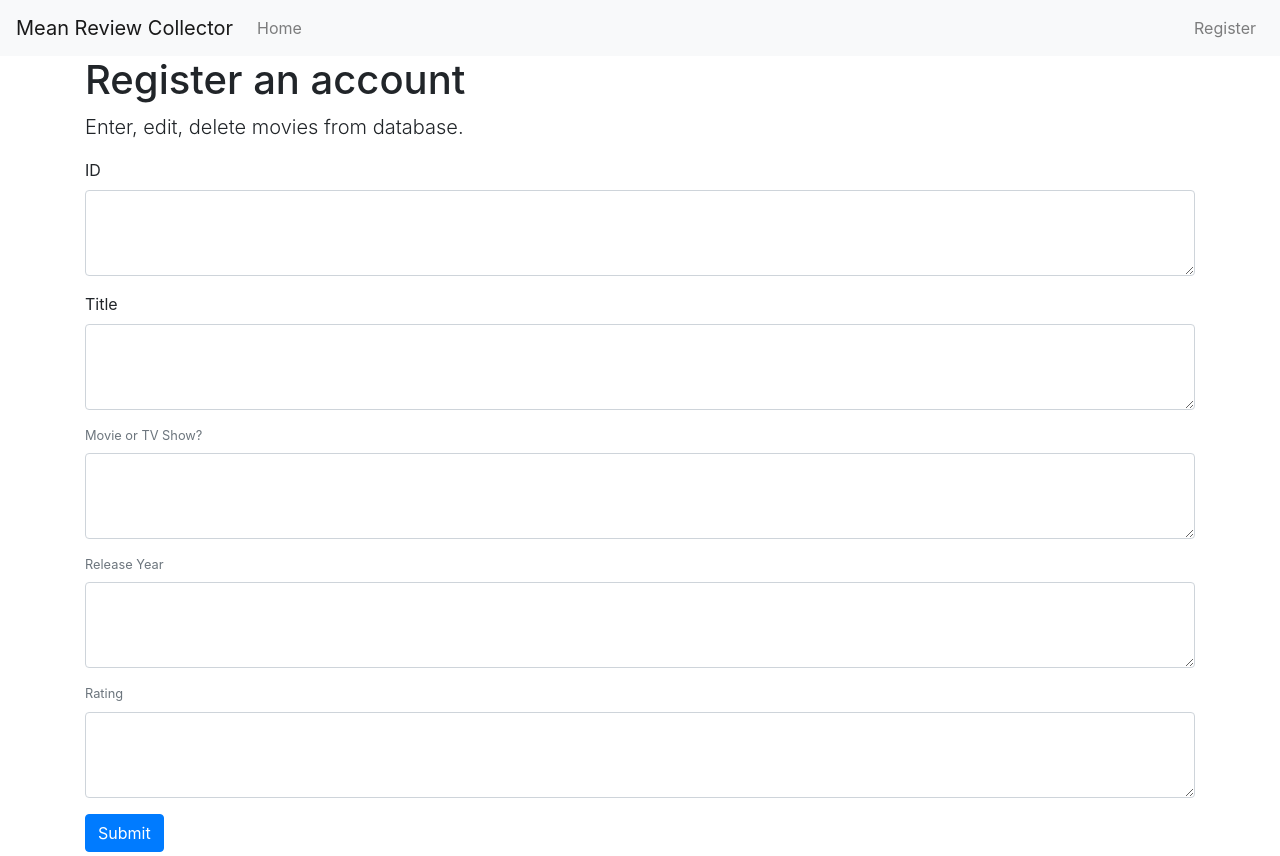
After one commit to joncgarber/attemptCRUD, a Flask app: template templates/edit.html in a window 1280 px wide. The commit adds this page. Run offline with Flask 2, Linux system fonts and the light colour scheme; the template is opened without the code that fills it, so the values that code supplies are empty; some libraries are stand-ins or nearby versions.

Commit message:
Jon's updates

```diff
--- a/app.py
+++ b/app.py
@@ -34,17 +34,67 @@ def close_db(error):
     if hasattr(g, 'sqlite_db'):
         g.sqlite_db.close()
 
+
+def get_Media(id):
+  db = get_db()
+  Media = db.execute(
+        'SELECT id, title, type, release, rating'
+        ' FROM Media'
+        ' WHERE id = ?',
+        (id,)
+  ).fetchone()
+  if Media is None:
+        abort(404, "Movie id {0} doesn't exist.".format(id))
+
+
 @app.route('/')
 def home():
-    return render_template('home.html')
+    db = get_db()
+    Media = db.execute(
+        'SELECT id, title, author_id, type, release, rating'
+        ' FROM Media'
+        ' WHERE author_id = ?'
+        ' ORDER BY created DESC',
+        (g.Media['id'],)
+    ).fetchall()
 
-@app.route('/about')
-def about():
-    return render_template('about.html')
+    return render_template('home.html', Media=Media)
 
-@app.route('/login')
-def login():
-    return render_template('login.html')
+
+@app.route('/edit/<int:id>', methods=('GET', 'POST'))
+def edit(id):
+    review = get_review(id)
+
+    if request.method == 'POST':
+        text = request.form['review-text']
+        text = text.strip()
+        db = get_db()
+        error = None
+
+        if not text:
+            error = 'You can\'t update the review to nothing.'
+        if error is None:
+            db.execute(
+                'UPDATE review SET content = ?'
+                ' WHERE id = ?',
+                (text, id)
+            )
+            db.commit()
+            return redirect(url_for('review.dashboard'))
+
+        flash(error)
+
+    return render_template('review/edit.html', review=review)
+
+
+
+@app.route('/delete/<int:id>', methods=('GET', 'POST'))
+def delete(id):
+    get_review(id)
+    db = get_db()
+    db.execute('DELETE FROM review WHERE id = ?', (id,))
+    db.commit()
+    return redirect(url_for('review.dashboard'))
 
 @app.route('/<page_name>')
 def other_page(page_name):
--- /dev/null
+++ b/templates/edit.html
@@ -0,0 +1,48 @@
+{% extends 'base.html' %}
+
+
+{% block header %}
+<div class="container">
+    <h1>{% block title %}Register an account{% endblock %}</h1>
+</div>
+{% endblock %}
+
+
+{% block content %}
+<div class="container">
+    <p class="lead">Enter, edit, delete movies from database.</p>
+</div>
+
+<div class="container">
+    <form method="post">
+
+        <div class="form-group">
+            <label for="id">ID</label>
+			<textarea class="form-control" id="exampleFormControlTextarea1" rows="3" name="id">{{ Media['id'] }}</textarea>
+        </div>
+
+        <div class="form-group">
+            <label for="title">Title</label>
+            <textarea class="form-control" id="exampleFormControlTextarea1" rows="3" name="title">{{ Media['title'] }}</textarea>
+            <small id="titleHelp" class="form-text text-muted">
+        </div>
+
+        <div class="form-group">
+            <label for="type">Movie or TV Show?</label>
+            <textarea class="form-control" id="exampleFormControlTextarea1" rows="3" name="type">{{ Media['type'] }}</textarea>
+        </div>
+
+        <div class="form-group">
+            <label for="release">Release Year</label>
+            <textarea class="form-control" id="exampleFormControlTextarea1" rows="3" name="release year">{{ Media['release year'] }}</textarea>
+        </div>
+
+        <div class="form-group">
+            <label for="rating">Rating</label>
+            <textarea class="form-control" id="exampleFormControlTextarea1" rows="3" name="rating">{{ Media['rating'] }}</textarea>
+        </div>
+
+        <button type="submit" class="btn btn-primary">Submit</button>
+    </form>
+</div>
+{% endblock %}
```
Also changed, not shown: templates/home.html (+15 -10 lines), templates/delete.html (added), templates/login.html (deleted).
